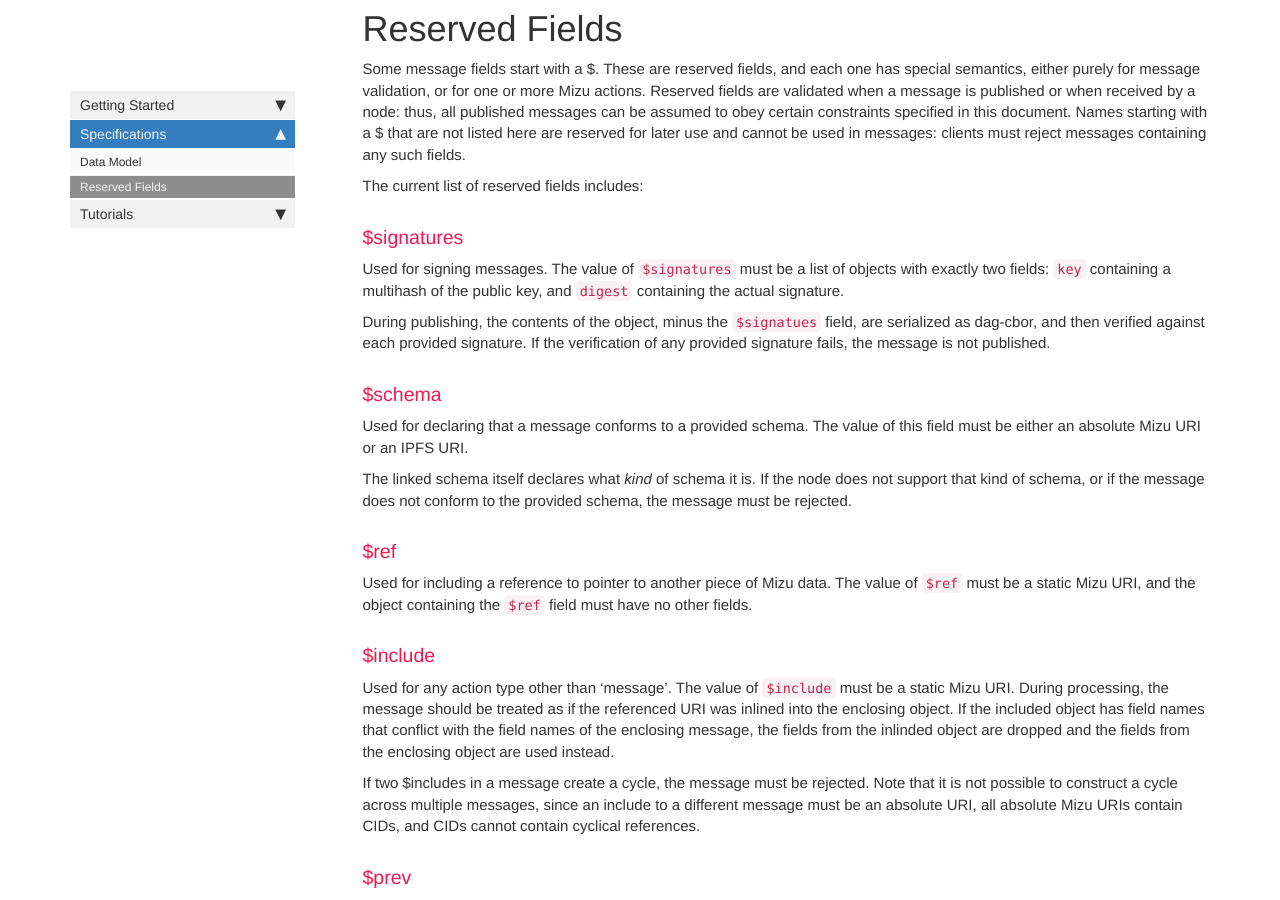
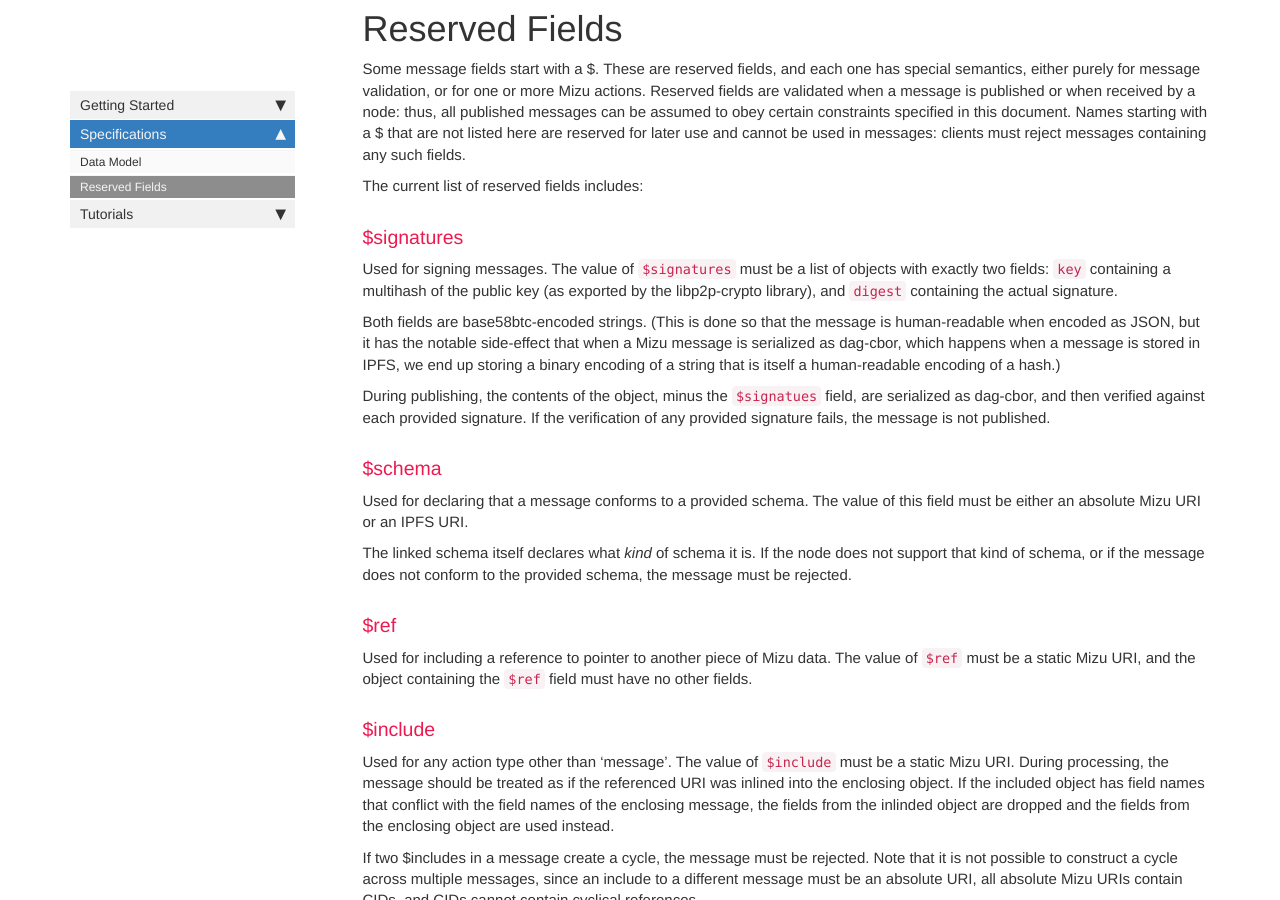
Before and after one commit to solipsis-project/mizu-documentation, a Jekyll site: the page built from pages/reserved_fields.md, in a window 1280 px wide and 900 px high, scrolled down 462 px. Built offline with Jekyll 4.4.1, drawn with Linux system fonts in a browser that asks for light colours; comment, search, counter and statistics services are not loaded.

Commit message:
Clarify the encoding of the signatures reserved field.

```diff
--- a/Gemfile
+++ b/Gemfile
@@ -5,3 +5,5 @@ gem 'github-pages', group: :jekyll_plugins
 
 # to publich without github page
 #gem "jekyll"
+
+gem "webrick", "~> 1.7"
--- a/pages/reserved_fields.md
+++ b/pages/reserved_fields.md
@@ -12,7 +12,9 @@ The current list of reserved fields includes:
 
 ### $signatures
 
-Used for signing messages. The value of `$signatures` must be a list of objects with exactly two fields: `key` containing a multihash of the public key, and `digest` containing the actual signature.
+Used for signing messages. The value of `$signatures` must be a list of objects with exactly two fields: `key` containing a multihash of the public key (as exported by the libp2p-crypto library), and `digest` containing the actual signature.
+
+Both fields are base58btc-encoded strings. (This is done so that the message is human-readable when encoded as JSON, but it has the notable side-effect that when a Mizu message is serialized as dag-cbor, which happens when a message is stored in IPFS, we end up storing a binary encoding of a string that is itself a human-readable encoding of a hash.)
 
 During publishing, the contents of the object, minus the `$signatues` field, are serialized as dag-cbor, and then verified against each provided signature. If the verification of any provided signature fails, the message is not published.
 
```
Also changed, not shown: Gemfile.lock.
